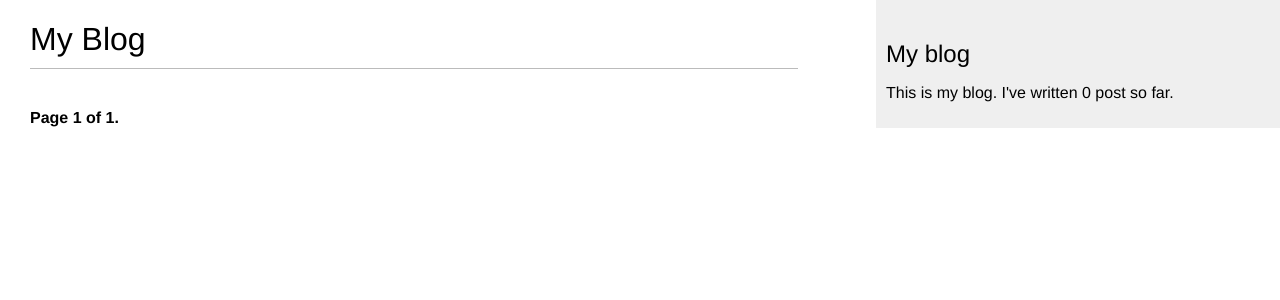
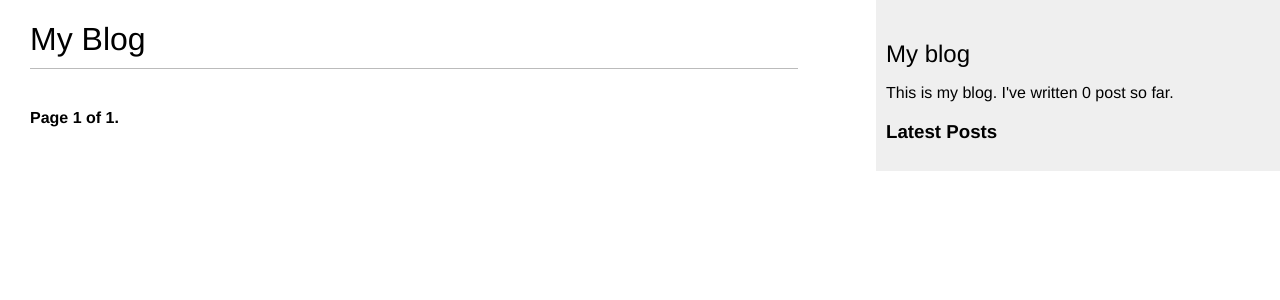
Before and after one commit to learnwithcode/Building-a-blog-Application, a Django app: page / in a window 1280 px wide. Shown: the top 300 px of the page. Run offline with Django 3.2, Linux system fonts and the light colour scheme; data that the repository does not hold is empty.

Commit message:
show_latest_post tag

```diff
--- a/blog/templates/blog/base.html
+++ b/blog/templates/blog/base.html
@@ -16,7 +16,10 @@
   <div id="sidebar">
     <h2>My blog</h2>
     <p>This is my blog. I've written {% total_tags %} post so far.</p>
+    <h3>Latest Posts</h3>
+    {% show_latest_post %}
   </div>
+
 </body>
 
 </html>
--- /dev/null
+++ b/blog/templates/blog/post/latest_posts.html
@@ -0,0 +1,7 @@
+<ul>
+    {% for post in latest_posts %}
+    <li>
+        <a href="{{ post.get_absolute_url }}">{{ post.title }}</a>
+    </li>
+    {% endfor %}
+</ul>
--- a/blog/templatetags/blog_tags.py
+++ b/blog/templatetags/blog_tags.py
@@ -6,3 +6,8 @@ register = template.Library()
 @register.simple_tag
 def total_tags():
     return Post.published.count()
+
+@register.inclusion_tag('blog/post/latest_posts.html')
+def show_latest_post():
+    latest_posts = Post.published.order_by('-publish')[:5]
+    return {'latest_posts':latest_posts}
```
